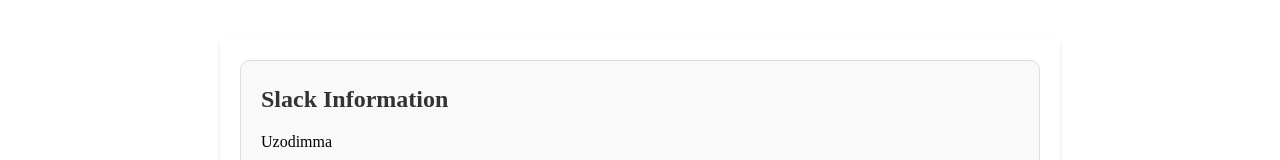
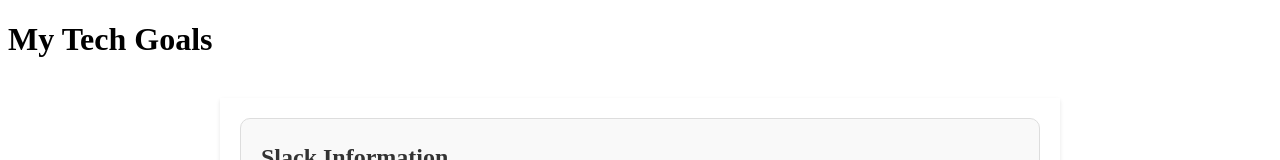
Before and after one commit to ikenna97/My-Tech-Goals, a plain HTML site: page index.html in a window 1280 px wide. Shown: the top 160 px of the page. Drawn offline with Linux system fonts and the light colour scheme.

Commit message:
Update index.html ADDED H1

```diff
--- a/index.html
+++ b/index.html
@@ -7,6 +7,7 @@
 	<link rel="stylesheet" href="style.css">
     </head>
     <body>
+	<h1>My Tech Goals</h1>
         <main data-testid="mainContainer">
             <section data-testid="slackInfoSection">
               <h2>Slack Information</h2>
```
